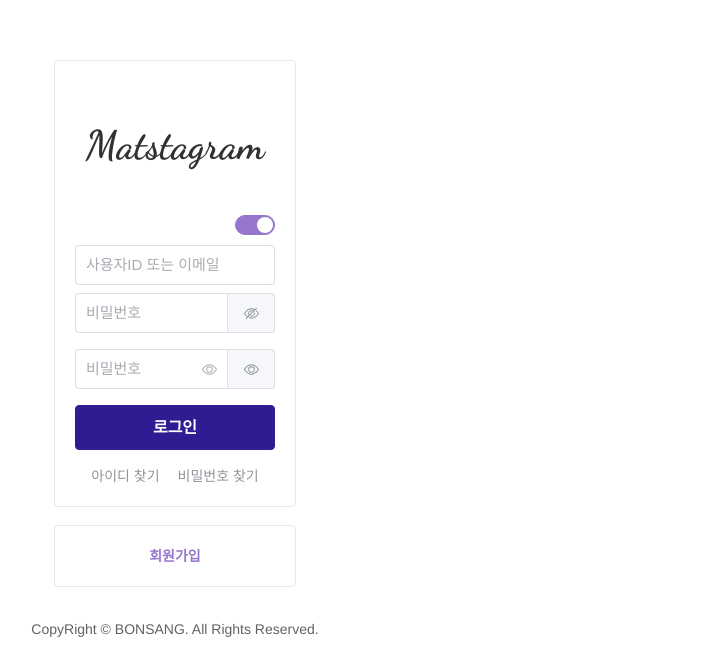
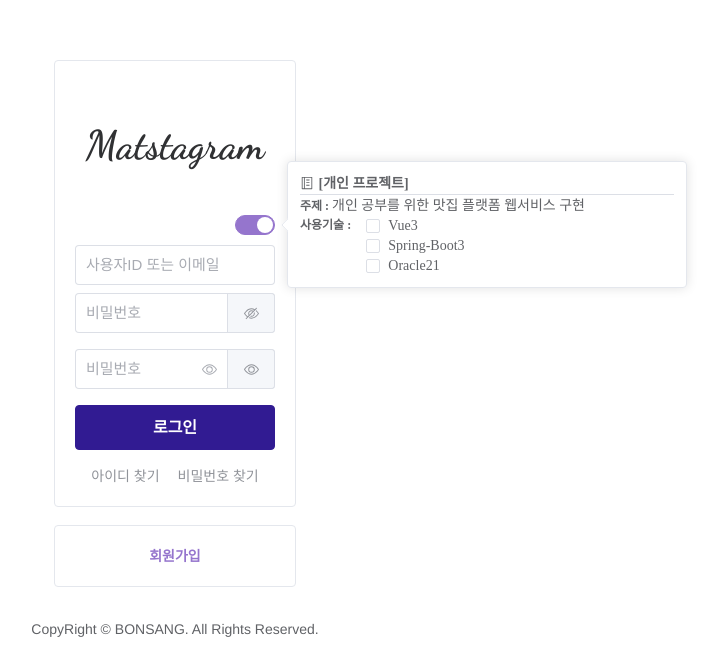
Before and after one commit to koobs97/Matstagram, a Vue app in the folder front/: page /login in a window 1280 px wide. Shown: the part 146-800 px from the top of the page, without its empty margins (465-1184 px from the left). Built offline with nearby package versions, Linux system fonts and the light colour scheme.

Commit message:
20240501 - 로그인페이지 개인 프로젝트 설명 띄우기 초안

```diff
--- a/front/src/components/userLogin.vue
+++ b/front/src/components/userLogin.vue
@@ -14,7 +14,48 @@
                                     <p class="title">Matstagram</p>
                                 </el-col>
                                 <el-col :span="24" style="margin-bottom: 4px; text-align: right;">
-                                    <el-switch v-model="projectDetailView"></el-switch>
+                                    <el-popover
+                                        ref="popover"
+                                        placement="right"
+                                        :width="400"
+                                        :visible="projectDetailView"
+                                    >
+                                        <template #reference>
+                                            <el-switch v-model="projectDetailView"></el-switch>
+                                        </template>
+                                        <div>
+                                            <el-text style="font-weight: bold;">
+                                                <el-icon style="margin-right: 1px;">
+                                                    <Memo />
+                                                </el-icon>
+                                                [개인 프로젝트]
+                                            </el-text>
+                                            <el-divider style="margin-bottom: 0px; margin-top: 0px;"></el-divider>
+                                            <el-text style="font-size: 12px; font-weight: bold;">주제 : </el-text> <el-text>개인 공부를 위한 맛집 플랫폼 웹서비스 구현</el-text>
+                                            <div>
+                                                <el-row>
+                                                    <el-col :span="4" style="height: 20px;">
+                                                        <el-text style="font-size: 12px; font-weight: bold;">사용기술 : </el-text>
+                                                    </el-col>
+                                                    <el-col :span="19" style="height: 20px; margin-left: 4px;">
+                                                        <el-checkbox style="height: 22px;" label="Vue3" />
+                                                    </el-col>
+                                                    <el-col :span="4" />
+                                                    <el-col :span="19" style="height: 20px; margin-left: 4px;">
+                                                        <el-checkbox style="height: 22px;" label="Spring-Boot3"/>
+                                                    </el-col>
+                                                    <el-col :span="4" />
+                                                    <el-col :span="19" style="height: 20px; margin-left: 4px;">
+                                                        <el-checkbox style="height: 22px;" label="Oracle21"/>
+                                                    </el-col>
+                                                </el-row>
+
+
+
+
+                                            </div>
+                                        </div>
+                                    </el-popover>
                                 </el-col>
                                 <el-col :span="24">
                                     <el-input
@@ -93,7 +134,7 @@
 
 <script lang="ts" setup>
 
-import { Hide, View } from '@element-plus/icons-vue'
+import { Hide, Memo, View } from '@element-plus/icons-vue'
 import { ElMessage } from 'element-plus'
 import { onMounted, reactive, ref } from 'vue'
 import { useRouter } from 'vue-router'
@@ -107,7 +148,7 @@ const userStoreObj  = userStore()
 const id        = ref()
 const passwd    = ref()
 
-const projectDetailView = ref(true)
+const projectDetailView = ref(false)
 
 // 유저정보
 interface userState {
@@ -131,6 +172,8 @@ const state = reactive({
 // 화면진입 시
 onMounted(() => {
     id.value.focus()
+
+    setTimeout(()=>{ projectDetailView.value = true }, 300)
 })
 
 // 패스워드 숨기기 아이콘 클릭
```
